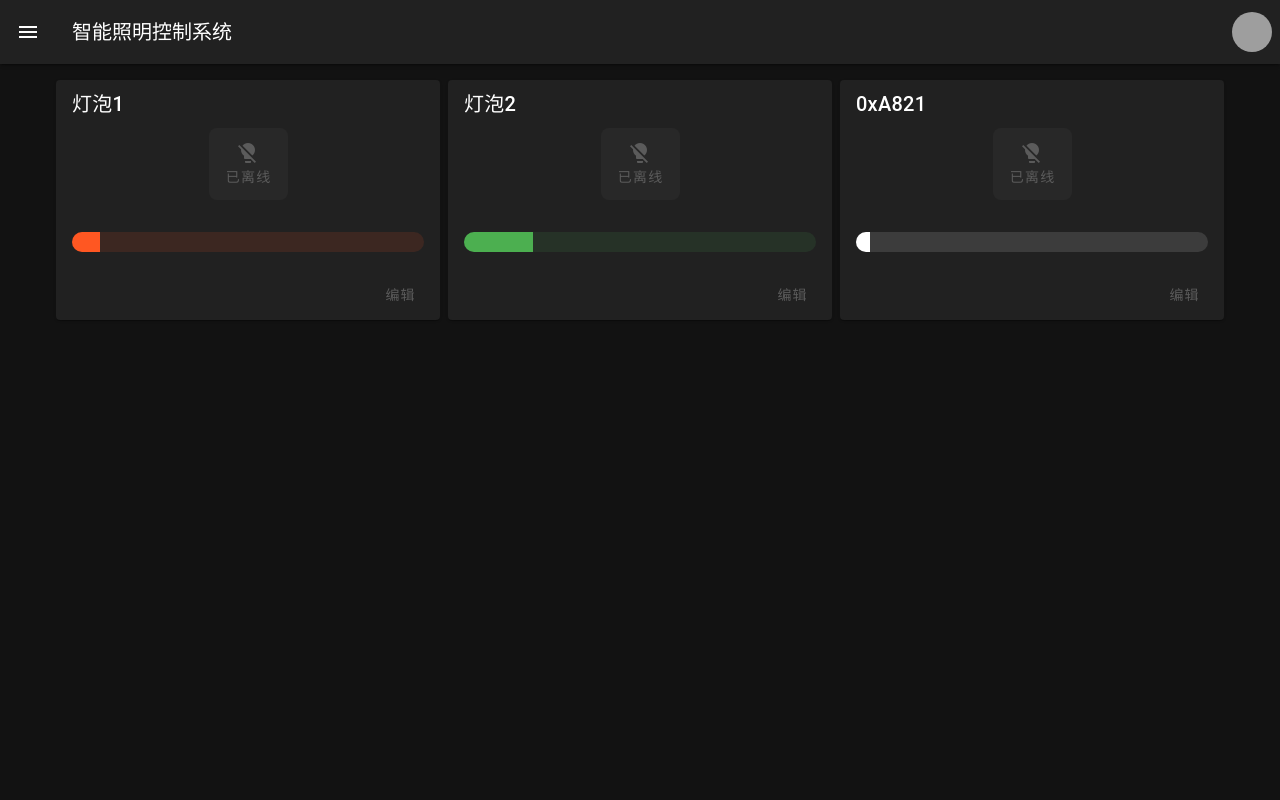
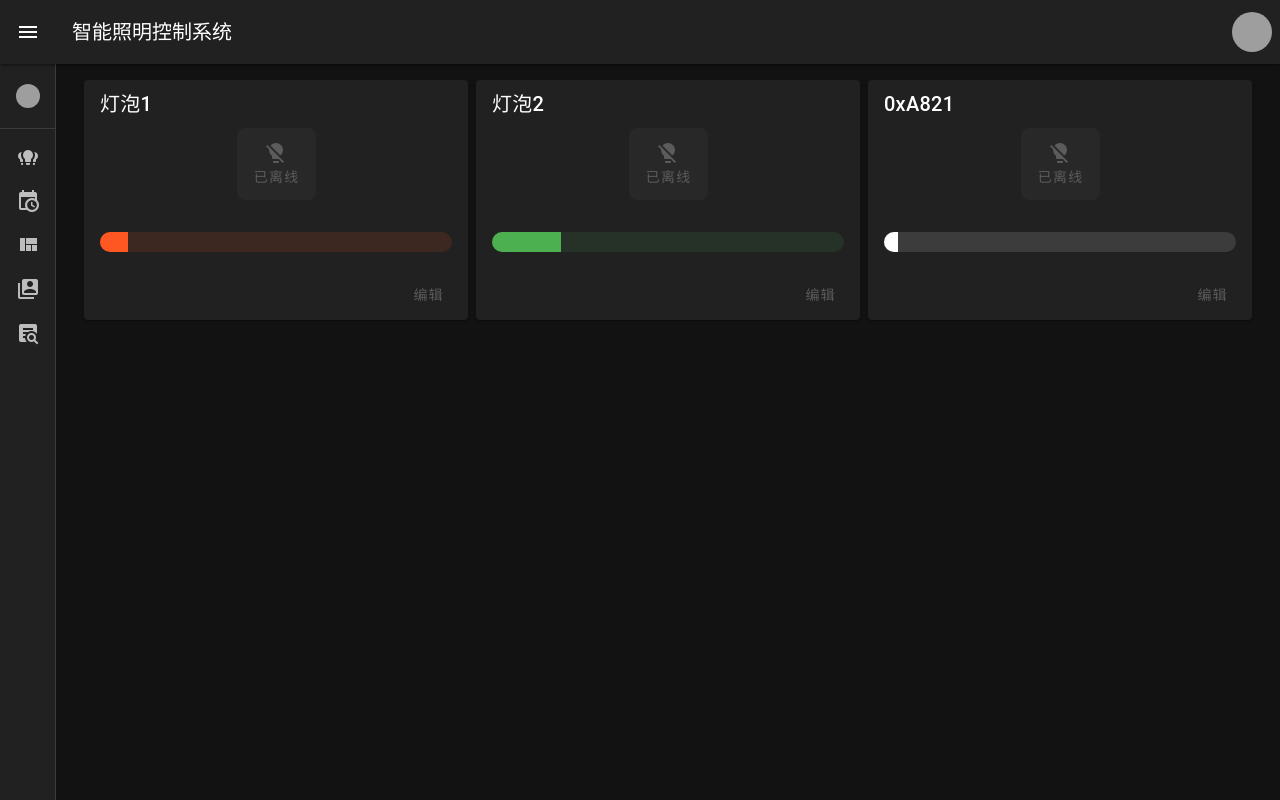
Before and after one commit to GsoyG/IoT-LCS, a Vue app in the folder LCS-Frontend/: page / in a window 1280 px wide. Built offline with nearby package versions, Linux system fonts and the light colour scheme; no server answers; grey boxes are pictures that could not be loaded.

Commit message:
添加前端左侧导航栏

```diff
--- a/LCS-Frontend/src/App.vue
+++ b/LCS-Frontend/src/App.vue
@@ -1,8 +1,8 @@
 <template>
   <v-app>
     <v-main>
-      <AppTitleBar/>
-      <DeviceList/>
+      <AppTitleBar />
+      <DeviceList />
     </v-main>
   </v-app>
 </template>
--- a/LCS-Frontend/src/components/AppTitleBar.vue
+++ b/LCS-Frontend/src/components/AppTitleBar.vue
@@ -1,11 +1,14 @@
 <template>
+  <!-- 顶部标题栏 -->
   <v-app-bar :elevation="2">
+    <!-- 抽屉图标 -->
     <template v-slot:prepend>
-      <v-app-bar-nav-icon></v-app-bar-nav-icon>
+      <v-app-bar-nav-icon @click.stop="rail = !rail"></v-app-bar-nav-icon>
     </template>
 
     <v-app-bar-title>智能照明控制系统</v-app-bar-title>
 
+    <!-- 头像 -->
     <template v-slot:append>
       <v-menu min-width="200px" rounded>
         <template v-slot:activator="{ props }">
@@ -39,6 +42,38 @@
       </v-menu>
     </template>
   </v-app-bar>
+
+  <!-- 左侧抽屉 桌面端 -->
+  <v-navigation-drawer v-model="drawer" :rail="rail" permanent @click="rail = false" v-if="!$vuetify.display.mobile">
+    <v-list>
+      <v-list-item prepend-avatar="http://q2.qlogo.cn/headimg_dl?dst_uin=2754205302&spec=100" title="作者：Gsoy"
+        subtitle="日期：2024年4月1日"></v-list-item>
+    </v-list>
+    <v-divider></v-divider>
+    <v-list density="compact" nav>
+      <v-list-item prepend-icon="mdi-lightbulb-group" title="设备管理" value="device"></v-list-item>
+      <v-list-item prepend-icon="mdi-calendar-clock" title="定时任务" value="timing"></v-list-item>
+      <v-list-item prepend-icon="mdi-view-quilt" title="情景模式" value="scene"></v-list-item>
+      <v-list-item prepend-icon="mdi-account-box-multiple" title="账户管理" value="account"></v-list-item>
+      <v-list-item prepend-icon="mdi-text-box-search" title="日志查看" value="log"></v-list-item>
+    </v-list>
+  </v-navigation-drawer>
+
+  <!-- 左侧抽屉 移动端 -->
+  <v-navigation-drawer v-model="rail" temporary v-if="$vuetify.display.mobile">
+    <v-list>
+      <v-list-item prepend-avatar="http://q2.qlogo.cn/headimg_dl?dst_uin=2754205302&spec=100" title="作者：Gsoy"
+        subtitle="日期：2024年4月1日"></v-list-item>
+    </v-list>
+    <v-divider></v-divider>
+    <v-list density="compact" nav>
+      <v-list-item prepend-icon="mdi-lightbulb-group" title="设备管理" value="device"></v-list-item>
+      <v-list-item prepend-icon="mdi-calendar-clock" title="定时任务" value="timing"></v-list-item>
+      <v-list-item prepend-icon="mdi-view-quilt" title="情景模式" value="scene"></v-list-item>
+      <v-list-item prepend-icon="mdi-account-box-multiple" title="账户管理" value="account"></v-list-item>
+      <v-list-item prepend-icon="mdi-text-box-search" title="日志查看" value="log"></v-list-item>
+    </v-list>
+  </v-navigation-drawer>
 </template>
 
 <script setup>
@@ -49,4 +84,6 @@ const userData = ref({
   'qq': '2754205302',
   'email': 'GsoyG@icloud.com',
 });
+const drawer = ref(true);
+const rail = ref(true);
 </script>
```
